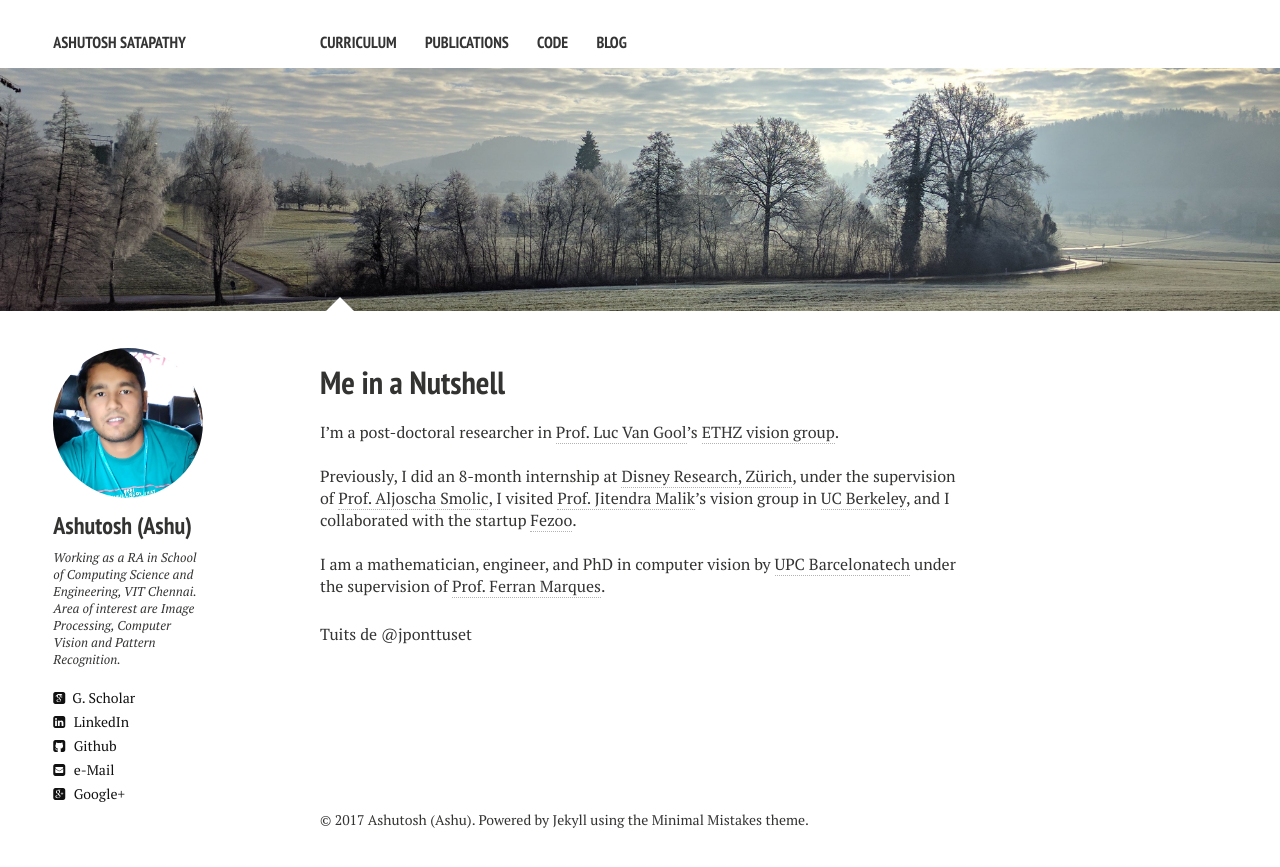
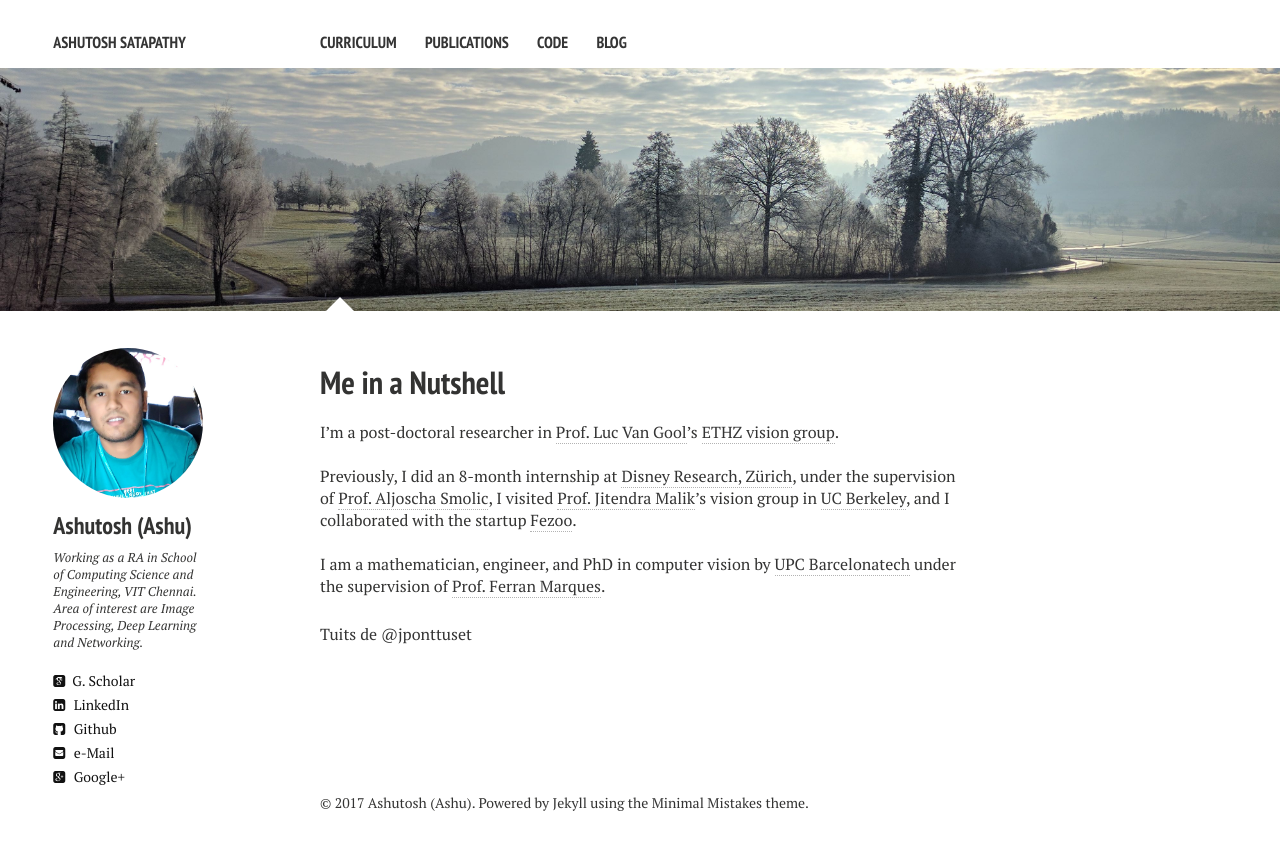
Before and after one commit to ashutoshsatapathy1990/ashutoshsatapathy1990.github.io, a Jekyll site: the page built from index.md, in a window 1280 px wide. Shown: the top 867 px of the page. Built offline with Jekyll 4.4.1, drawn with Linux system fonts in a browser that asks for light colours; nearby versions of some CDN libraries; comment, search, counter and statistics services are not loaded.

Commit message:
Update _config.yml

```diff
--- a/_config.yml
+++ b/_config.yml
@@ -9,7 +9,7 @@ owner:
   name                      :  Ashutosh (Ashu)
   avatar                    :  ashu.jpg
   description               :  Teaching and Research Assistant, VIT, Chennai
-  bio                       :  Working as a RA in School of Computing Science and Engineering, VIT Chennai. Area of interest are Image Processing, Computer Vision and Pattern Recognition.
+  bio                       :  Working as a RA in School of Computing Science and Engineering, VIT Chennai. Area of interest are Image Processing, Deep Learning and Networking.
   email                     :  ashutosh.satapathy2013@vit.ac.in
   # Social networking links are used in author-bio sidebar. Update and remove as you like.
   twitter: #jponttuset
```
